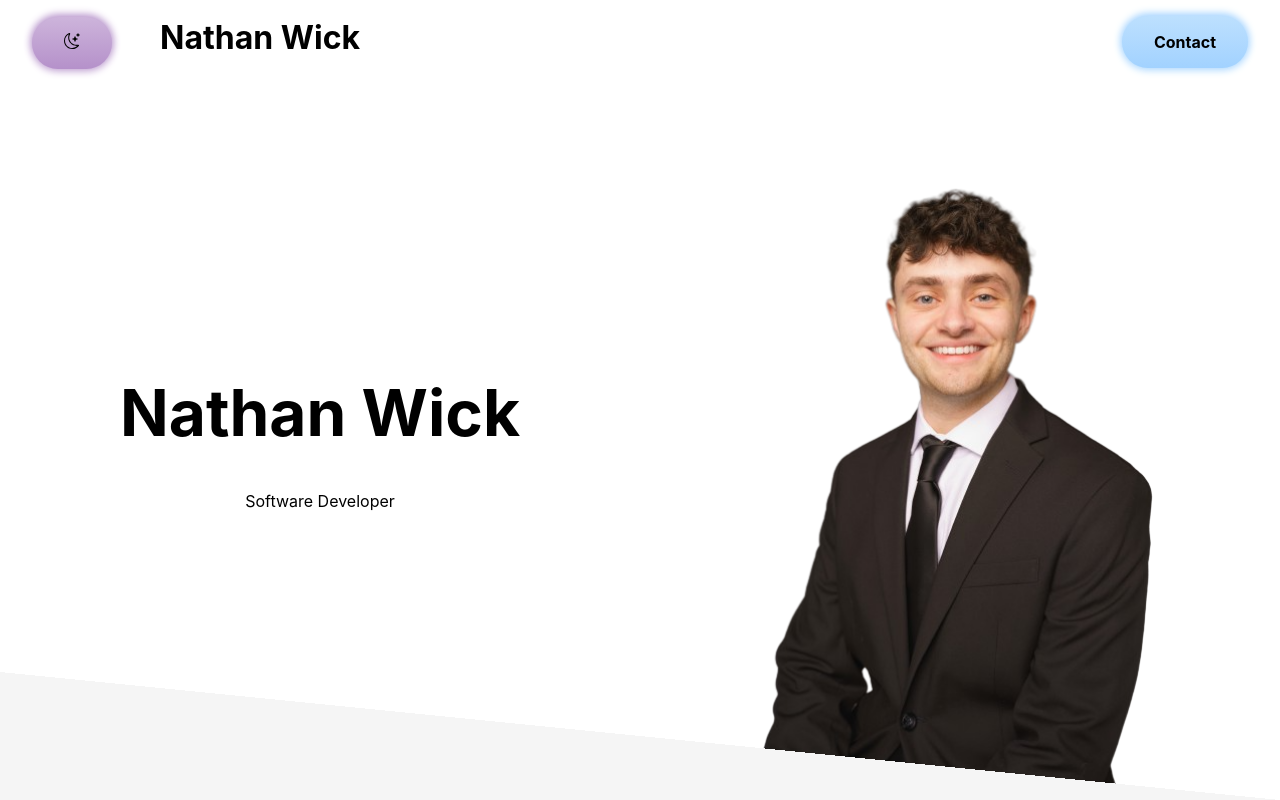
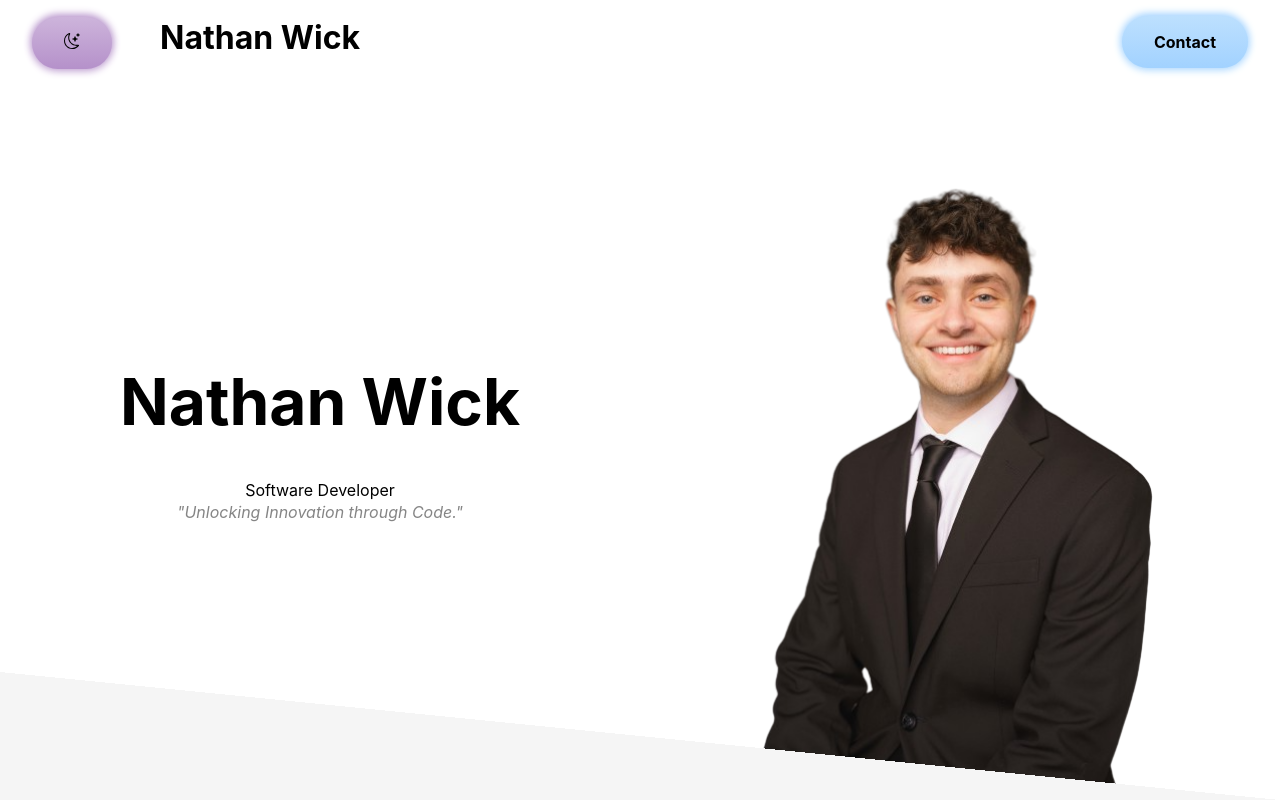
Before and after one commit to nathan-wick/nathan-wick, a React (Create React App) app in the folder nathan-wick/: page / in a window 1280 px wide. Shown: the top 800 px of the page. Built offline with nearby package versions, Linux system fonts and the light colour scheme.

Commit message:
Create Tagline

```diff
--- a/nathan-wick/public/index.html
+++ b/nathan-wick/public/index.html
@@ -11,7 +11,7 @@
     />
     <link rel="apple-touch-icon" href="%PUBLIC_URL%/logo192.png" />
     <link rel="manifest" href="%PUBLIC_URL%/manifest.json" />
-    <title>React App</title>
+    <title>Nathan Wick</title>
   </head>
   <body>
     <noscript>You need to enable JavaScript to run this app.</noscript>
--- a/nathan-wick/src/components/home/Heading.tsx
+++ b/nathan-wick/src/components/home/Heading.tsx
@@ -23,7 +23,11 @@ const Heading = () => {
                     </div>
                     <div
                         className="text-small">
-                        {person.title}
+                        {person.title}<br />
+                        <i
+                            className="text-muted">
+                            {person.tagline}
+                        </i>
                     </div>
                 </div>
             </div>
--- a/nathan-wick/src/information/person.ts
+++ b/nathan-wick/src/information/person.ts
@@ -2,6 +2,7 @@ import {Person,} from "../types/Person";
 
 const person: Person = {
     "name": `Nathan Wick`,
+    "tagline": `"Unlocking Innovation through Code."`,
     "title": `Software Developer`,
 };
 
--- a/nathan-wick/src/styles/colors.scss
+++ b/nathan-wick/src/styles/colors.scss
@@ -1,5 +1,6 @@
 $white: #FFFFFF;
 $dark-white: #F5F5F5;
+$gray: #858585;
 $light-black: #050505;
 $black: #000000;
 $light-blue: #bde0fe;
@@ -14,6 +15,7 @@ $red: #F25467;
 :export {
     white: $white;
     dark-white: $dark-white;
+    gray: $gray;
     light-black: $light-black;
     black: $black;
     light-blue: $light-blue;
--- a/nathan-wick/src/styles/text.scss
+++ b/nathan-wick/src/styles/text.scss
@@ -1,3 +1,5 @@
+@use 'colors' as colors;
+
 .text-large {
     display: inline-block;
     font-size: 4rem;
@@ -19,3 +21,7 @@
     padding: 1rem;
     transition: 1.2s;
 }
+
+.text-muted {
+    color: colors.$gray;
+}
--- a/nathan-wick/src/types/Person.ts
+++ b/nathan-wick/src/types/Person.ts
@@ -1,4 +1,5 @@
 export declare interface Person {
     name: string,
     title: string,
+    tagline: string,
 }
```
Also changed, not shown: 1 other file (tests, documents, lock files or other folders).
